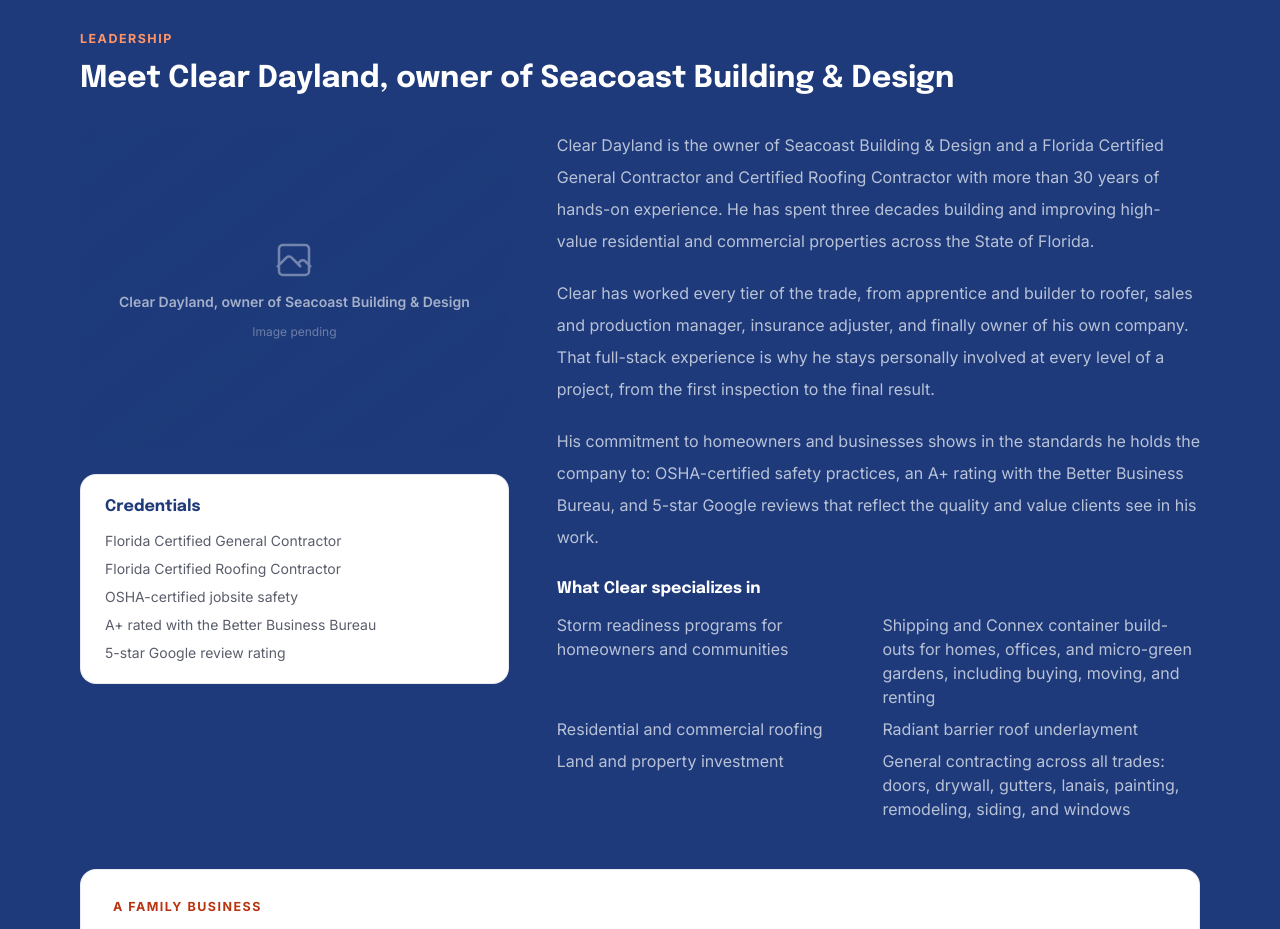
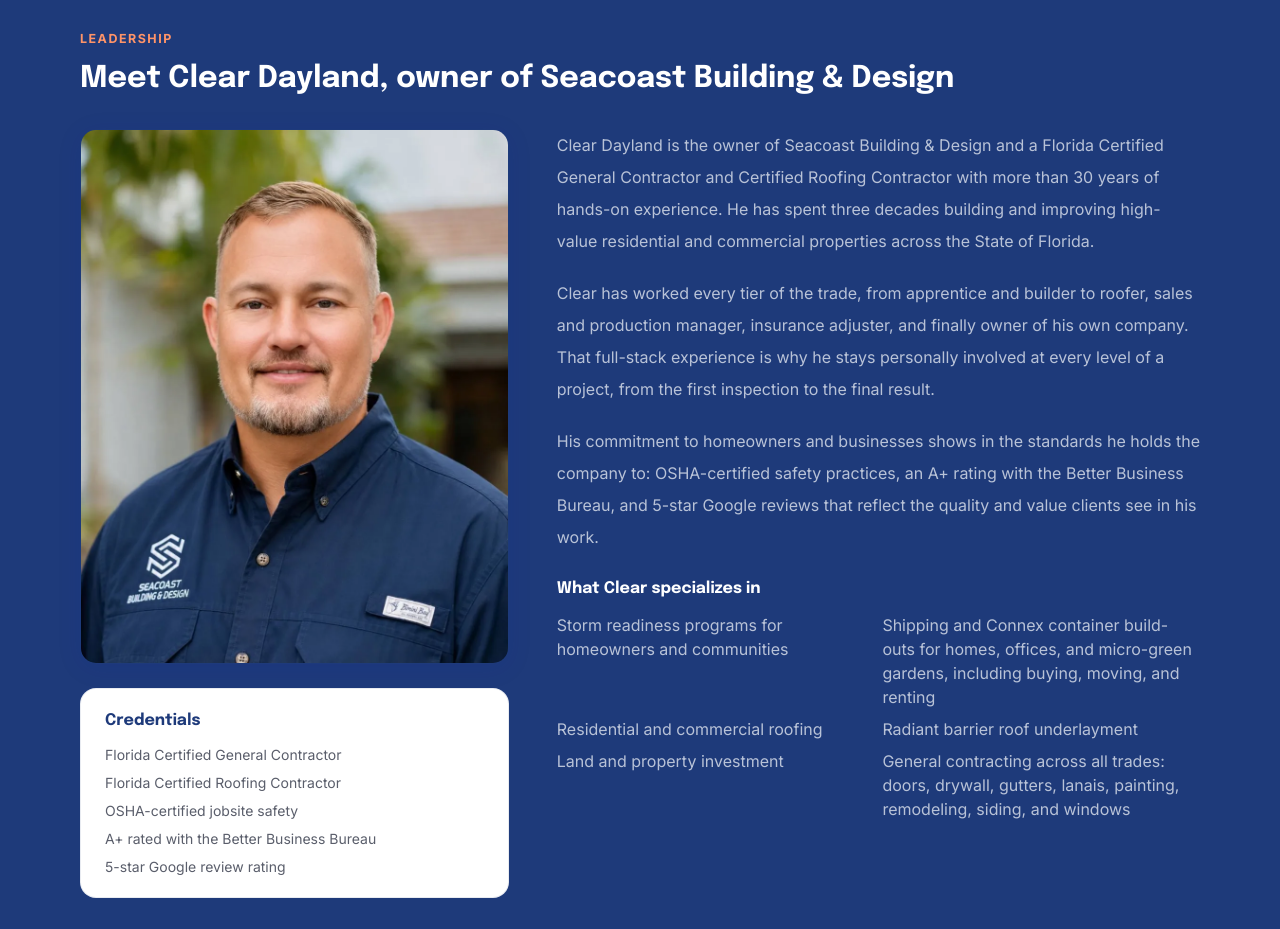
Before and after one commit to ecomstrategics/seacoast-bd, a Next.js app: page /about in a window 1280 px wide. Shown: the part 1940-2869 px from the top of the page. Built offline with nearby package versions, Linux system fonts and the light colour scheme.

Commit message:
Add Clear Dayland owner photo to About page with alt text and Person schema image

```diff
--- a/src/app/about/page.tsx
+++ b/src/app/about/page.tsx
@@ -3,7 +3,6 @@ import Link from "next/link";
 import Image from "next/image";
 import { CTASection } from "@/components/CTASection";
 import { TrustBar } from "@/components/TrustBar";
-import { ImagePlaceholder } from "@/components/ImagePlaceholder";
 import { SchemaScript, personSchema } from "@/components/Schema";
 import { serviceArea } from "@/data/navigation";
 
@@ -83,7 +82,11 @@ export default function AboutPage() {
           <h2 className="mt-3 font-heading text-3xl font-bold text-navy">Meet Clear Dayland, owner of Seacoast Building &amp; Design</h2>
           <div className="mt-8 grid gap-12 md:grid-cols-[2fr_3fr] md:items-start">
             <div>
-              <ImagePlaceholder label="Clear Dayland, owner of Seacoast Building & Design" ratio="4/3" tone="navy" />
+              <figure className="overflow-hidden rounded-2xl border border-navy/10 shadow-soft">
+                <div className="relative aspect-[4/5]">
+                  <Image src="/images/about/clear-dayland.webp" alt="Clear Dayland, owner of Seacoast Building & Design, a Florida Certified General Contractor and Certified Roofing Contractor, wearing a Seacoast Building & Design shirt" fill className="object-cover" sizes="(min-width: 768px) 40vw, 100vw" priority />
+                </div>
+              </figure>
               <div className="mt-6 rounded-2xl border border-navy/10 bg-white px-6 py-5">
                 <p className="font-heading font-bold text-navy">Credentials</p>
                 <ul className="mt-3 space-y-2 text-sm text-text-secondary">
--- a/src/components/Schema.tsx
+++ b/src/components/Schema.tsx
@@ -53,7 +53,7 @@ export function personSchema(): SchemaObject {
     worksFor: { "@id": "https://seacoastbd.com/#organization" },
     description:
       "Owner of Seacoast Building & Design and a Florida Certified General Contractor and Certified Roofing Contractor with more than 30 years of hands-on experience in residential and commercial construction.",
-    // image: add "https://seacoastbd.com/images/about/clear-dayland.webp" once the owner photo is delivered.
+    image: "https://seacoastbd.com/images/about/clear-dayland.webp",
     knowsAbout: [
       "Residential roofing",
       "Commercial roofing",
```
Also changed, not shown: public/images/about/clear-dayland.webp (added).
